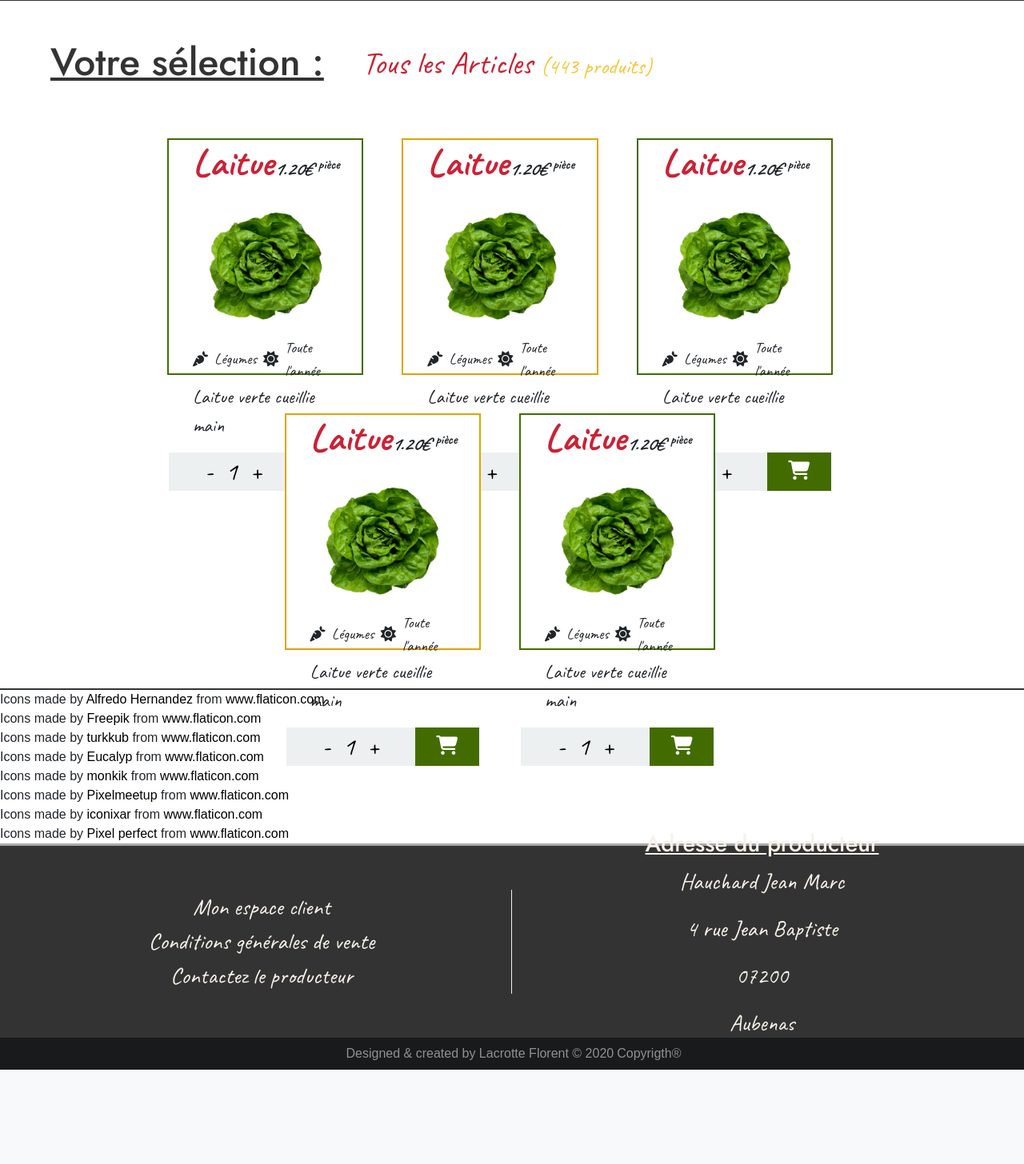
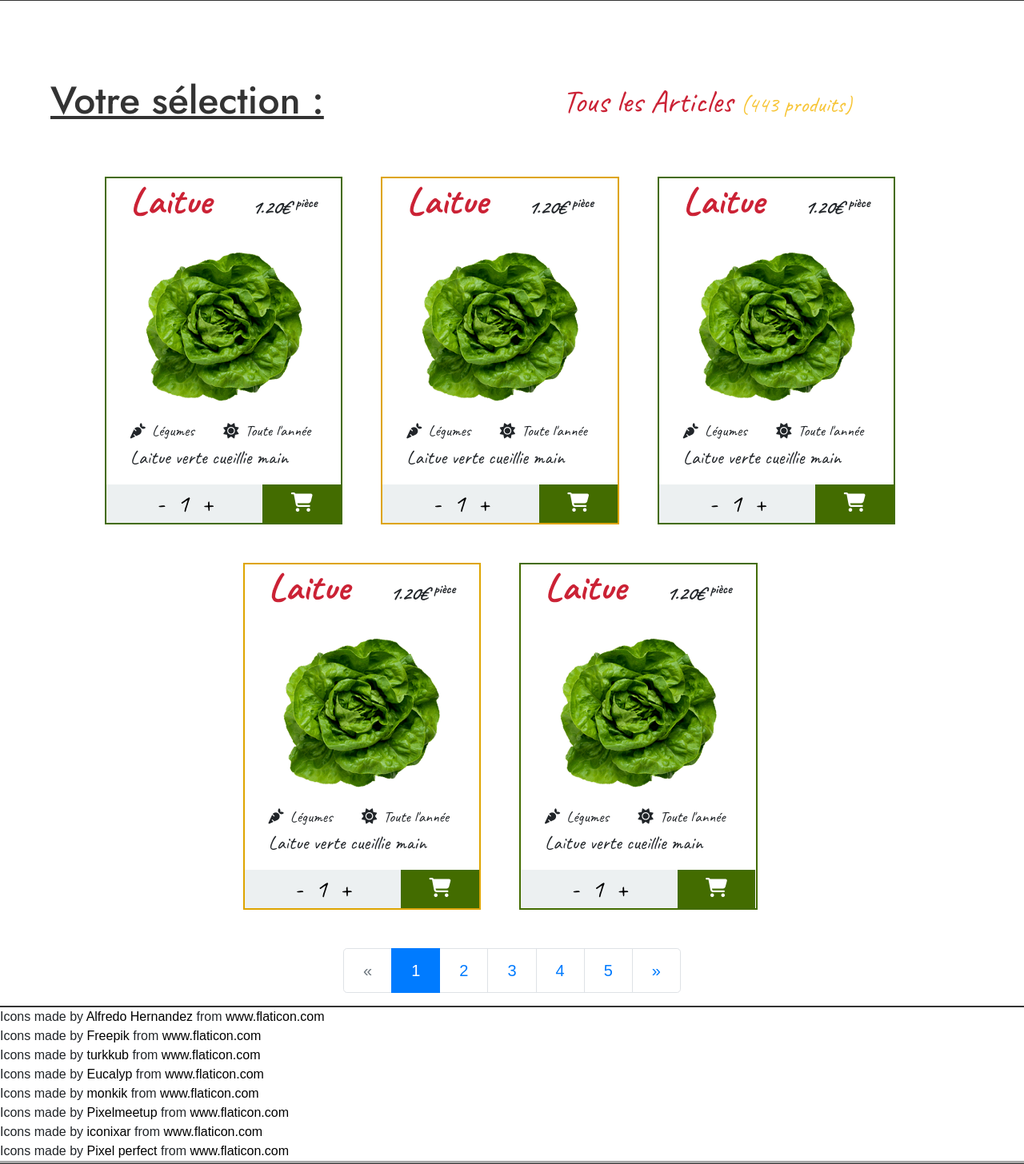
Before and after one commit to LacrotteFlorent/P5-DWJ-SYMFONY, a Symfony app: template templates/drive/drive.html.twig in a window 1280 px wide; the page is wider, and only the part inside the window is pictured. Shown: the part 535-1991 px from the top of that part at 80% size. Before the commit the page ends 1873 px from the top of that part, so only its background shows below. Run offline with Twig, Linux system fonts and the light colour scheme; the template is opened without the code that fills it, so the values that code supplies are empty; some libraries are stand-ins or nearby versions.

Commit message:
continued implementation of the drive view

```diff
--- a/public/css/productCards.css
+++ b/public/css/productCards.css
@@ -5,7 +5,7 @@
                                 /* PRODUCT CARD */
 
 .productCard {
-    height: 37vh;
+    height: auto;
     background-image: repeating-linear-gradient(45deg, transparent, transparent 9px, rgba(255,255,255,.5) 14px, rgba(255,255,255,.5) 39px);
 }
 
@@ -34,8 +34,8 @@
 }
 
 .productCard img {
-    height: 18vh;
-    width: auto;
+    height: 200px;
+    width: 200px;
 }
 
 .productCard ul {
--- a/templates/base.html.twig
+++ b/templates/base.html.twig
@@ -81,7 +81,6 @@
                     </div>
                     <div class="col-6 d-flex flex-column justify-content-center align-items-center text-center">
                         <adress>
-                            <h4>Adresse du producteur</h4>
                             <p> Hauchard Jean Marc</p>
                             <p>4 rue Jean Baptiste</p>
                             <p>07200</p>
--- a/templates/drive/drive.html.twig
+++ b/templates/drive/drive.html.twig
@@ -73,14 +73,14 @@
         </form>
     </div>
 </div>
-<div class="headStore col-12 d-flex m-5">
-    <h3 class="styleBold mr-5">Votre sélection :</h3>
-    <p>Tous les Articles <span class="numberProductSelect">(443 produits)</span></p>
+<div class="headStore col-12 d-flex flex-column flex-md-row p-5">
+    <h3 class="styleBold mr-md-2 mr-lg-5 col-sm-12 col-md-6">Votre sélection :</h3>
+    <p class="col-sm-12 col-md-6">Tous les Articles <span class="numberProductSelect">(443 produits)</span></p>
 </div>
 <div class="store col-12 d-flex flex-column justify-content-center align-items-center">
-    <div class="productsStore row col-10">
+    <div class="productsStore row col-12">
         <div class="row flagshipProduct col-12 d-flex justify-content-center align-items-center">
-            <div class="productCard col-3 mx-4 mb-5">
+            <div class="productCard d-flex flex-column col-sm-6 col-md-4 col-lg-3 col-xl-3 mx-4 mb-5 justify-content-space-between">
                 <div class="">
                     <div class="col-12 d-flex align-items-baseline justify-content-between headProduct">
                         <h4>Laitue</h4>
@@ -110,7 +110,7 @@
                         <p>Laitue verte cueillie main</p>
                     </div>
                 </div>
-                <div class="row">
+                <div class="row flex">
                     <div class="col-8 d-flex align-items-center justify-content-center layoutQuantity">
                         <ul class="productNumber d-flex m-0 p-0">
                             <li class="productNumber-item mx-2">
@@ -133,7 +133,7 @@
                     </div>
                 </div>
             </div>
-            <div class="productCard col-3 mx-4 mb-5">
+            <div class="productCard d-flex flex-column col-sm-6 col-md-4 col-lg-3 col-xl-3 mx-4 mb-5 justify-content-space-between">
                 <div class="">
                     <div class="col-12 d-flex align-items-baseline justify-content-between headProduct">
                         <h4>Laitue</h4>
@@ -163,7 +163,7 @@
                         <p>Laitue verte cueillie main</p>
                     </div>
                 </div>
-                <div class="row">
+                <div class="row flex">
                     <div class="col-8 d-flex align-items-center justify-content-center layoutQuantity">
                         <ul class="productNumber d-flex m-0 p-0">
                             <li class="productNumber-item mx-2">
@@ -186,7 +186,7 @@
                     </div>
                 </div>
             </div>
-            <div class="productCard col-3 mx-4 mb-5">
+            <div class="productCard d-flex flex-column col-sm-6 col-md-4 col-lg-3 col-xl-3 mx-4 mb-5 justify-content-space-between">
                 <div class="">
                     <div class="col-12 d-flex align-items-baseline justify-content-between headProduct">
                         <h4>Laitue</h4>
@@ -216,7 +216,7 @@
                         <p>Laitue verte cueillie main</p>
                     </div>
                 </div>
-                <div class="row">
+                <div class="row flex">
                     <div class="col-8 d-flex align-items-center justify-content-center layoutQuantity">
                         <ul class="productNumber d-flex m-0 p-0">
                             <li class="productNumber-item mx-2">
@@ -239,7 +239,7 @@
                     </div>
                 </div>
             </div>
-            <div class="productCard col-3 mx-4 mb-5">
+            <div class="productCard d-flex flex-column col-sm-6 col-md-4 col-lg-3 col-xl-3 mx-4 mb-5 justify-content-space-between">
                 <div class="">
                     <div class="col-12 d-flex align-items-baseline justify-content-between headProduct">
                         <h4>Laitue</h4>
@@ -269,7 +269,7 @@
                         <p>Laitue verte cueillie main</p>
                     </div>
                 </div>
-                <div class="row">
+                <div class="row flex">
                     <div class="col-8 d-flex align-items-center justify-content-center layoutQuantity">
                         <ul class="productNumber d-flex m-0 p-0">
                             <li class="productNumber-item mx-2">
@@ -292,7 +292,7 @@
                     </div>
                 </div>
             </div>
-            <div class="productCard col-3 mx-4 mb-5">
+            <div class="productCard d-flex flex-column col-sm-6 col-md-4 col-lg-3 col-xl-3 mx-4 mb-5 justify-content-space-between">
                 <div class="">
                     <div class="col-12 d-flex align-items-baseline justify-content-between headProduct">
                         <h4>Laitue</h4>
@@ -322,7 +322,7 @@
                         <p>Laitue verte cueillie main</p>
                     </div>
                 </div>
-                <div class="row">
+                <div class="row flex">
                     <div class="col-8 d-flex align-items-center justify-content-center layoutQuantity">
                         <ul class="productNumber d-flex m-0 p-0">
                             <li class="productNumber-item mx-2">
@@ -346,8 +346,34 @@
                 </div>
             </div>
         </div>
+        <div class="col-12 d-flex justify-content-center align-items-center">
+            <ul class="pagination pagination-lg">
+              <li class="page-item disabled">
+                <a class="page-link" href="#">&laquo;</a>
+              </li>
+              <li class="page-item active">
+                <a class="page-link" href="#">1</a>
+              </li>
+              <li class="page-item">
+                <a class="page-link" href="#">2</a>
+              </li>
+              <li class="page-item">
+                <a class="page-link" href="#">3</a>
+              </li>
+              <li class="page-item">
+                <a class="page-link" href="#">4</a>
+              </li>
+              <li class="page-item">
+                <a class="page-link" href="#">5</a>
+              </li>
+              <li class="page-item">
+                <a class="page-link" href="#">&raquo;</a>
+              </li>
+            </ul>
+        </div>
     </div>
 </div>
+
 <div>Icons made by
     <a href="https://www.flaticon.com/authors/alfredo-hernandez" title="Alfredo Hernandez">Alfredo Hernandez</a>
     from <a href="https://www.flaticon.com/"     title="Flaticon">www.flaticon.com</a>
```
